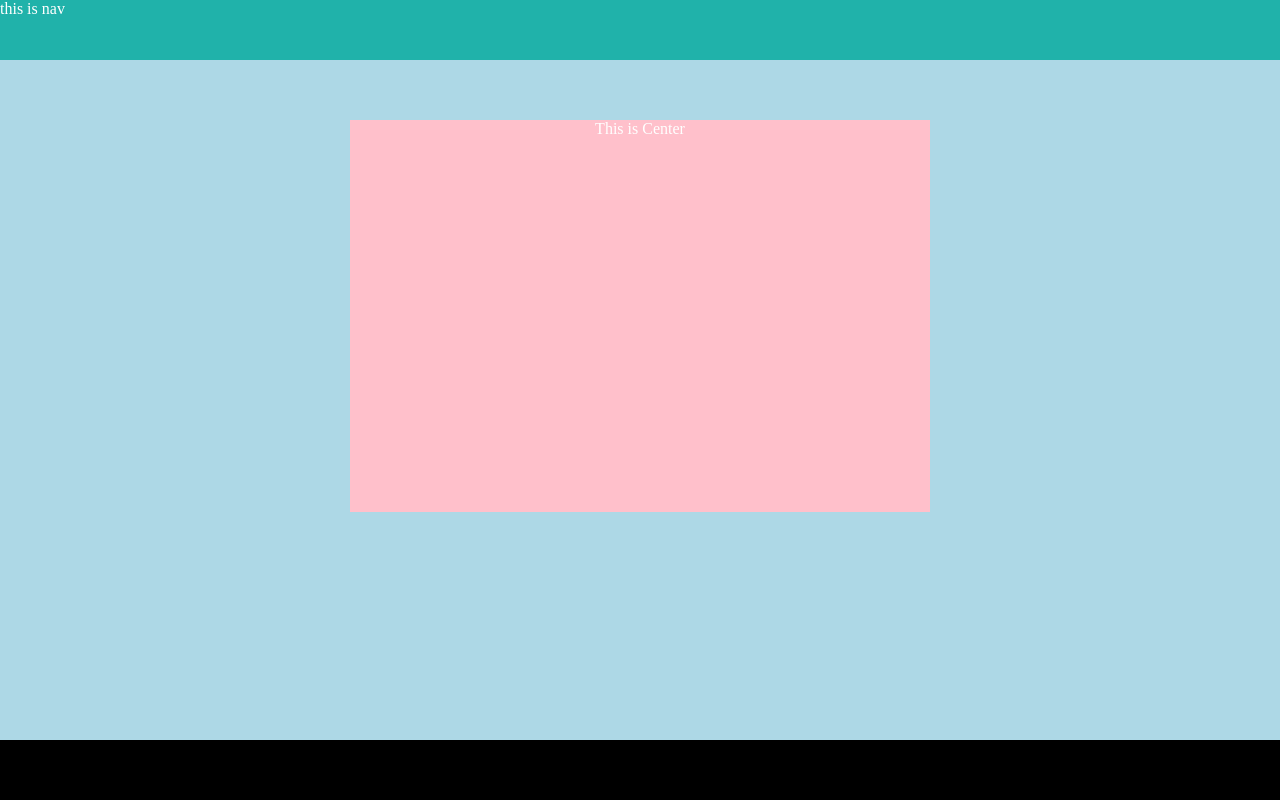
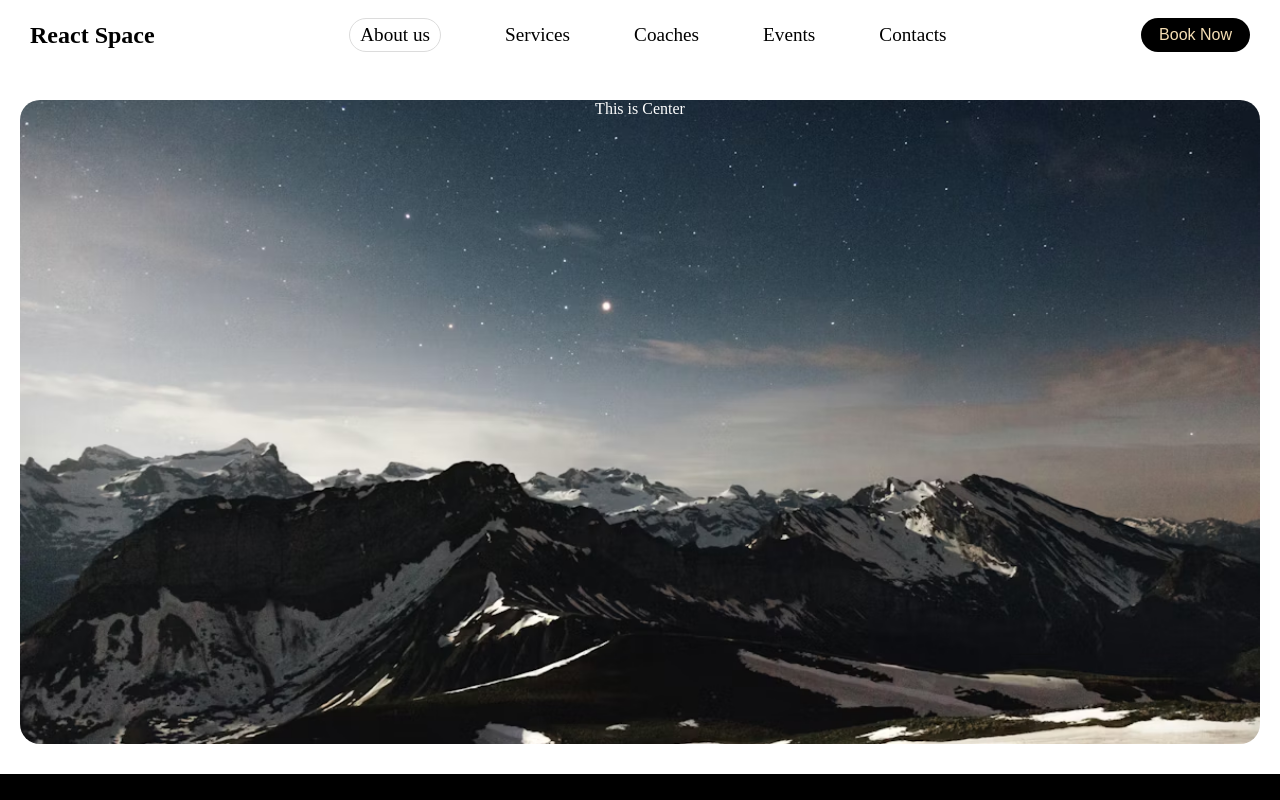
Before and after one commit to saicharan293/cohort-sheryians, a React (Vite) app in the folder 17-React-Start/: page / in a window 1280 px wide. Built offline with nearby package versions, Linux system fonts and the light colour scheme.

Commit message:
Dom notes and worked on hero section of task

```diff
--- a/17-React-Start/src/App.jsx
+++ b/17-React-Start/src/App.jsx
@@ -1,6 +1,10 @@
 import React from 'react'
 import Nav from './components/Nav'
 import Section from './components/Section'
+
+//task image
+
+//https://mir-s3-cdn-cf.behance.net/project_modules/2800_webp/3334c3231972499.68933676c1c44.png
 
 const App = () => {
   return (
--- a/17-React-Start/src/components/Nav.jsx
+++ b/17-React-Start/src/components/Nav.jsx
@@ -2,7 +2,21 @@ import React from 'react'
 
 const Nav = () => {
   return (
-    <div className='nav'>this is nav</div>
+    <section className='nav'>
+        <div className="left">
+            <h2>React Space</h2>
+        </div>
+        <div className="middle">
+            <a href="" className='about'>About us</a>
+            <a href="">Services</a>
+            <a href="">Coaches</a>
+            <a href="">Events</a>
+            <a href="">Contacts</a>
+        </div>
+        <div className="right">
+            <button> Book Now </button>
+        </div>
+    </section>
   )
 }
 
--- a/17-React-Start/src/index.css
+++ b/17-React-Start/src/index.css
@@ -17,20 +17,62 @@ body {
 .nav{
   height: 60px;
   width: 100%;
-  background-color: lightseagreen;
+  padding: 35px;
+  padding-inline: 30px;
+  background-color: white;
+  color: black;
+  display: flex;
+  align-items: center;
+  justify-content: space-between;
+}
+
+.middle{
+  display: flex;
+  justify-content: space-around;
+  align-items: center;
+  gap: 4rem;
+}
+
+.middle a{
+  text-decoration: none;
+  color: black;
+  font-size: 1.2rem;
+}
+
+.about{
+  background-color: white;
+  color: black !important;
+  padding: 5px 10px;
+  border: 1px solid gainsboro;
+  border-radius: 30px;
+}
+
+.right button{
+  padding: 8px 18px;
+  background-color: black;
+  color: wheat;
+  border: none;
+  border-radius: 50px;
+  font-size: 1rem;
+
 }
 
 .section{
-  height: 85vh;
+  height: 88vh;
   width: 100%;
-  background-color: lightblue;
-  padding: 60px;
+  /* background-color: lightblue; */
+  background-color: white;
+  padding: 30px 20px;
 }
 
 .ce{
-  width: 50%;
-  height: 70%;
+  width: 100%;
+  height: 100%;
   text-align: center;
   margin: 0 auto;
-  background-color: pink;
+  background-image: url(./assets/land.avif) ;
+  background-position: center;
+  background-size: cover;
+  background-repeat: no-repeat;
+  border-radius: 20px;
 }
```
Also changed, not shown: 17-React-Start/src/assets/land.avif (added), 1 other file (tests, documents, lock files or other folders).
